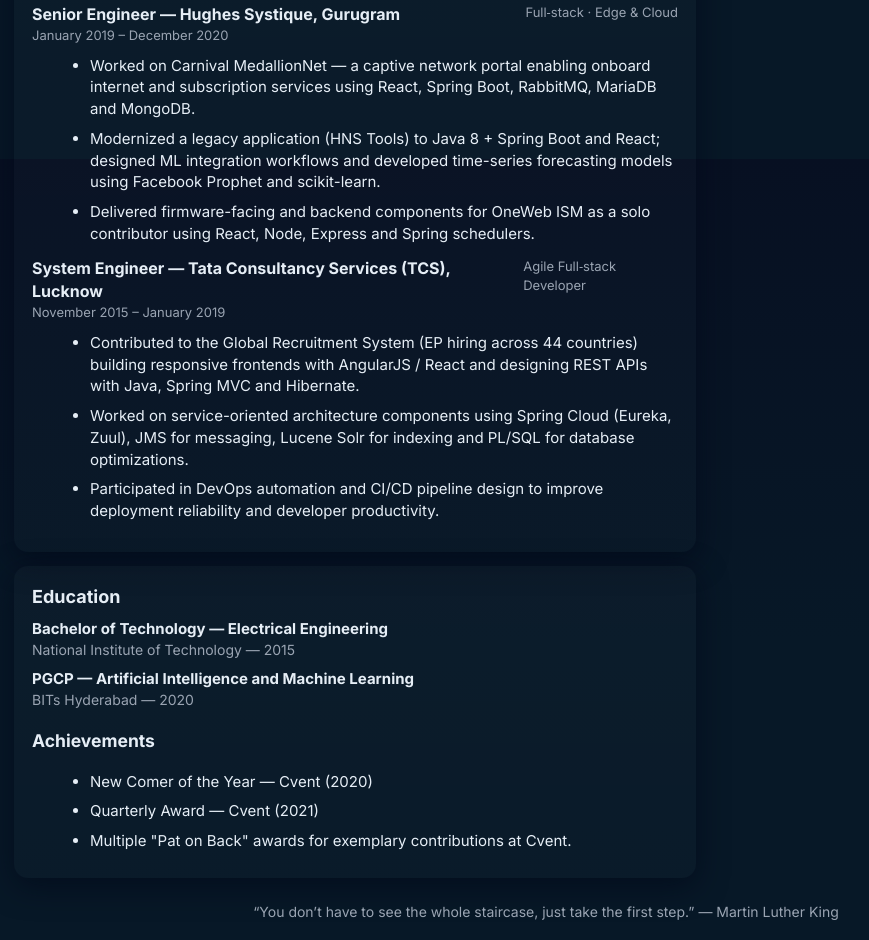
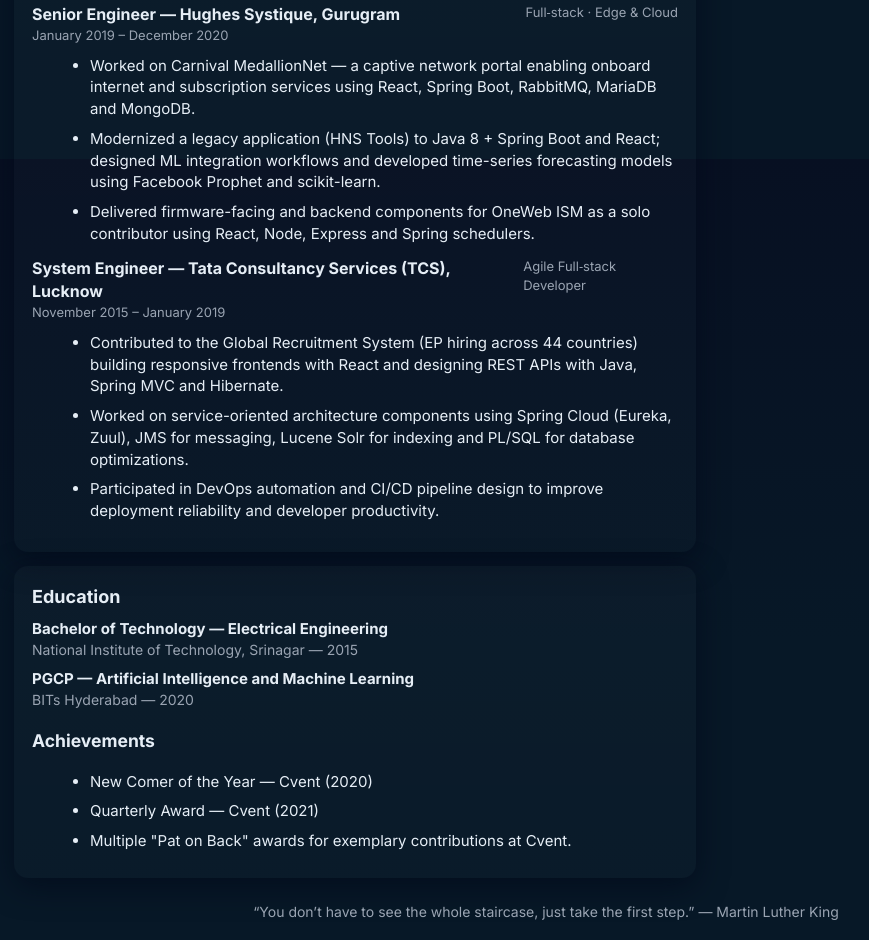
Before and after one commit to tshrsrvstv/tshrsrvstv, a plain HTML site: page index.html in a window 1280 px wide. Shown: the part 1441-2381 px from the top of the page, without its empty margins (94-963 px from the left). Drawn offline with Linux system fonts and the light colour scheme.

Commit message:
Update job responsibilities and education details

```diff
--- a/index.html
+++ b/index.html
@@ -234,7 +234,7 @@
             </div>
 
             <ul class="responsibilities">
-              <li>Contributed to the Global Recruitment System (EP hiring across 44 countries) building responsive frontends with AngularJS / React and designing REST APIs with Java, Spring MVC and Hibernate.</li>
+              <li>Contributed to the Global Recruitment System (EP hiring across 44 countries) building responsive frontends with React and designing REST APIs with Java, Spring MVC and Hibernate.</li>
               <li>Worked on service-oriented architecture components using Spring Cloud (Eureka, Zuul), JMS for messaging, Lucene Solr for indexing and PL/SQL for database optimizations.</li>
               <li>Participated in DevOps automation and CI/CD pipeline design to improve deployment reliability and developer productivity.</li>
             </ul>
@@ -250,7 +250,7 @@
   <h2 id="edu-heading">Education</h2>
   <div style="margin-top:8px">
     <strong>Bachelor of Technology — Electrical Engineering</strong>
-    <div class="muted">National Institute of Technology — 2015</div>
+    <div class="muted">National Institute of Technology, Srinagar — 2015</div>
   </div>
           <div style="margin-top:8px">
     <strong>PGCP — Artificial Intelligence and Machine Learning </strong>
```
